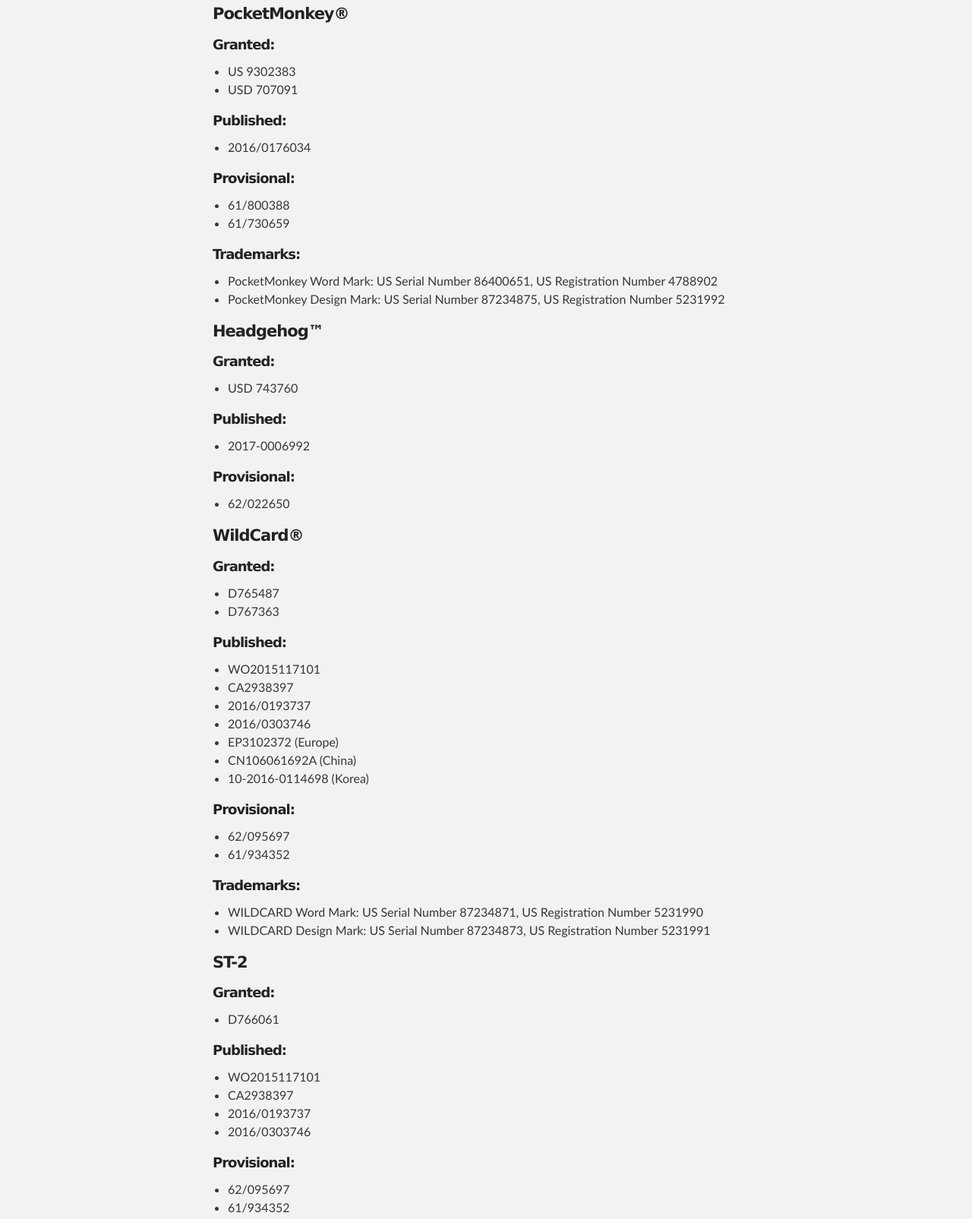
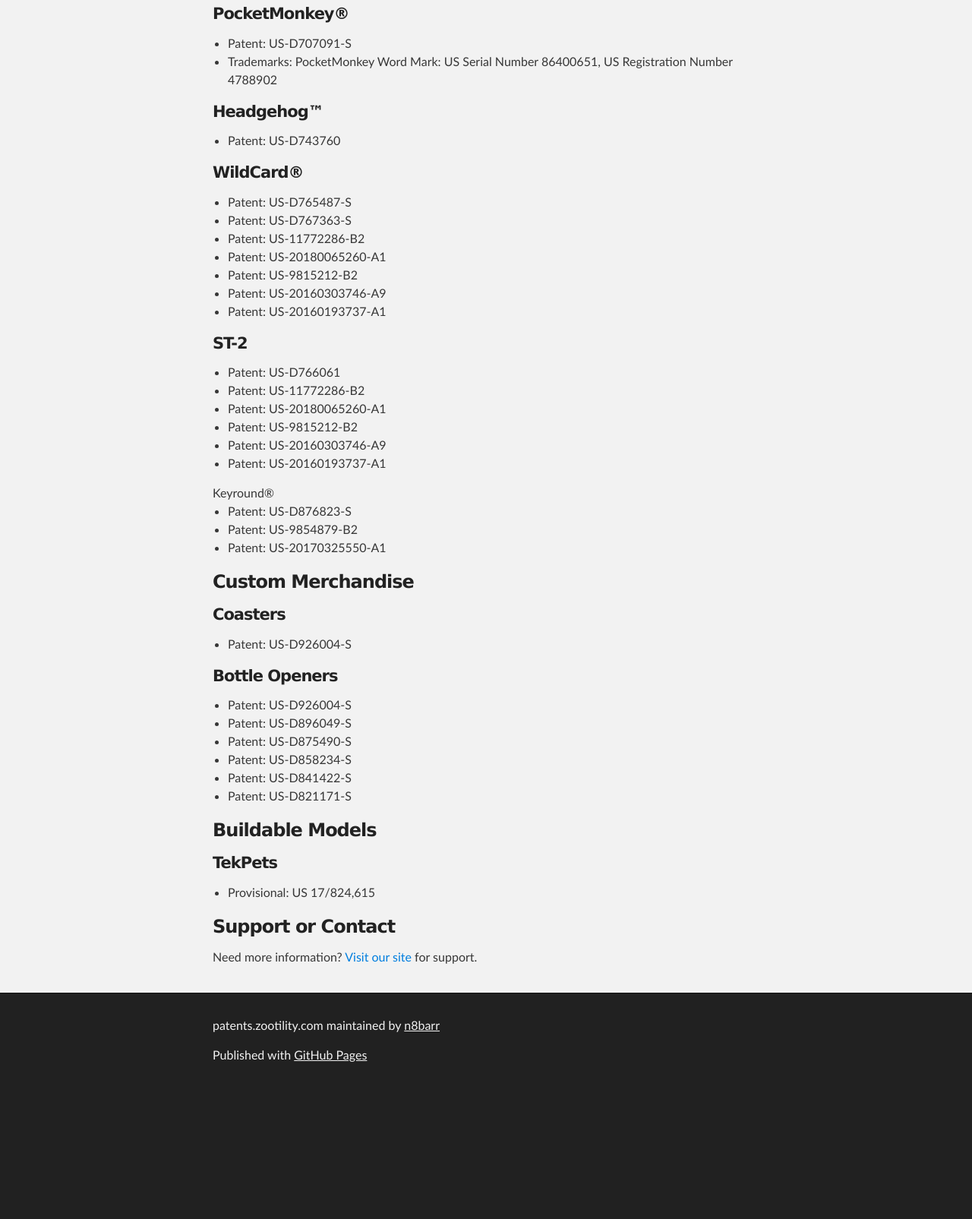
Before and after one commit to n8barr/patents.zootility.com, a plain HTML site: page index.html in a window 1280 px wide. Shown: the part 587-2192 px from the top of the page at 76% size. After the commit the page ends 2023 px from the top, so only its background shows below. Drawn offline with Linux system fonts and the light colour scheme.

Commit message:
Reviewed IP for current status

```diff
--- a/index.html
+++ b/index.html
@@ -42,144 +42,81 @@
   </ul>
 <h4>
 <a id="pocketmonkey" class="anchor" href="#pocketmonkey" aria-hidden="true"><span aria-hidden="true" class="octicon octicon-link"></span></a>PocketMonkey®</h4>
-
-<h5>Granted: </h5>
   <ul>
-    <li>US 9302383</li>
-    <li>USD 707091</li>
-  </ul>
-<h5>Published:</h5>
-  <ul>
-    <li>2016/0176034</li>
-  </ul>
-<h5>Provisional:</h5>
-  <ul>
-    <li>61/800388</li>
-    <li>61/730659</li>
-  </ul>
-<h5>Trademarks:</h5>
-  <ul>
-    <li>PocketMonkey Word Mark: US Serial Number 86400651, US Registration Number 4788902</li>
-    <li>PocketMonkey Design Mark: US Serial Number 87234875, US Registration Number 5231992</li>
+    <li>Patent: US-D707091-S</li>
+    <li>Trademarks: PocketMonkey Word Mark: US Serial Number 86400651, US Registration Number 4788902</li>
   </ul>
 
 <h4>
 <a id="headgehog" class="anchor" href="#headgehog" aria-hidden="true"><span aria-hidden="true" class="octicon octicon-link"></span></a>Headgehog™</h4>
-
-<h5>Granted:</h5>
   <ul>
-    <li>USD 743760</li>
-  </ul>
-<h5>Published:</h5>
-  <ul>
-    <li>2017-0006992</li>
-  </ul>
-<h5>Provisional:</h5>
-  <ul>
-    <li>62/022650</li>
+    <li>Patent: US-D743760</li>
   </ul>
 
 <h4>
 <a id="wildcard" class="anchor" href="#wildcard" aria-hidden="true"><span aria-hidden="true" class="octicon octicon-link"></span></a>WildCard®</h4>
 
-<h5>Granted:</h5>
   <ul>
-    <li>D765487</li>
-    <li>D767363</li>
-  </ul>
-<h5>Published:</h5>
-  <ul>
-    <li>WO2015117101</li>
-    <li>CA2938397</li>
-    <li>2016/0193737</li>
-    <li>2016/0303746</li>
-    <li>EP3102372 (Europe)</li>
-    <li>CN106061692A (China)</li>
-    <li>10-2016-0114698 (Korea)</li>
-  </ul>
-<h5>Provisional:</h5>
-  <ul>
-    <li>62/095697</li>
-    <li>61/934352</li>
-  </ul>
-<h5>Trademarks:</h5>
-  <ul>
-    <li>WILDCARD Word Mark: US Serial Number 87234871, US Registration Number 5231990</li>
-    <li>WILDCARD Design Mark: US Serial Number 87234873, US Registration Number 5231991</li>
+    <li>Patent: US-D765487-S</li>
+    <li>Patent: US-D767363-S</li>
+    <li>Patent: US-11772286-B2</li>
+    <li>Patent: US-20180065260-A1</li>
+    <li>Patent: US-9815212-B2</li>
+    <li>Patent: US-20160303746-A9</li>
+    <li>Patent: US-20160193737-A1</li>
   </ul>
 
 <h4>
-<a id="sabertooth" class="anchor" href="#sabertooth" aria-hidden="true"><span aria-hidden="true" class="octicon octicon-link"></span></a>ST-2</h4>
+<a id="Super Thin Knives" class="anchor" href="#sabertooth" aria-hidden="true"><span aria-hidden="true" class="octicon octicon-link"></span></a>ST-2</h4>
 
-<h5>Granted:</h5>
   <ul>
-    <li>D766061</li>
+    <li>Patent: US-D766061</li>
+    <li>Patent: US-11772286-B2</li>
+    <li>Patent: US-20180065260-A1</li>
+    <li>Patent: US-9815212-B2</li>
+    <li>Patent: US-20160303746-A9</li>
+    <li>Patent: US-20160193737-A1</li>
   </ul>
-<h5>Published:</h5>
-  <ul>
-    <li>WO2015117101</li>
-    <li>CA2938397</li>
-    <li>2016/0193737</li>
-    <li>2016/0303746</li>
-  </ul>
-<h5>Provisional:</h5>
-  <ul>
-    <li>62/095697</li>
-    <li>61/934352</li>
-  </ul>
-<h4>
+
 <a id="keyround" class="anchor" href="#keyround" aria-hidden="true"><span aria-hidden="true" class="octicon octicon-link"></span></a>Keyround®</h4>
 
-<h5>Pending:</h5>
   <ul>
-   <li>15/152561</li>
-    <li>29/590160</li>
-  </ul>
-<h5>Provisional:</h5>
-  <ul>
-    <li>62/354091</li>
-  </ul>
-<h5>Trademarks:</h5>
-  <ul>
-    <li>Keyround Word Mark: US Serial Number 87096249, US Registration Number 5141419</li>
+    <li>Patent: US-D876823-S</li>
+    <li>Patent: US-9854879-B2</li>
+    <li>Patent: US-20170325550-A1</li>
   </ul>
 
 <h3>
-<a id="open-beer-season-products" class="anchor" href="#open-beer-season-products" aria-hidden="true"><span aria-hidden="true" class="octicon octicon-link"></span></a>Open Beer Season® Products</h3>
+<a id="open-beer-season-products" class="anchor" href="#open-beer-season-products" aria-hidden="true"><span aria-hidden="true" class="octicon octicon-link"></span></a>Custom Merchandise</h3>
 
 <h4>
 <a id="coasters" class="anchor" href="#coasters" aria-hidden="true"><span aria-hidden="true" class="octicon octicon-link"></span></a>Coasters</h4>
 
-<h5>Pending:</h5>
   <ul>
-   <li>29/590166</li>
+    <li>Patent: US-D926004-S</li>
   </ul>
 
 <h4>
 <a id="bottle-openers" class="anchor" href="#bottle-openers" aria-hidden="true"><span aria-hidden="true" class="octicon octicon-link"></span></a>Bottle Openers</h4>
 
-<h5>Pending:</h5>
   <ul>
-   <li>29/590169</li>
-  </ul>
-<h5>Trademarks:</h5>
-  <ul>
-    <li>Open Beer Season Word Mark: US Serial Number 87102775, US Registration Number 5297787</li>
-    <li>Open Beer Season Design Mark: US Serial Number 87235384, US Registration Number 5232013</li>
+    <li>Patent: US-D926004-S</li>
+    <li>Patent: US-D896049-S</li>
+    <li>Patent: US-D875490-S</li>
+    <li>Patent: US-D858234-S</li>
+    <li>Patent: US-D841422-S</li>
+    <li>Patent: US-D821171-S</li>
   </ul>
 
 <h3>
-<a id="tulry-products" class="anchor" href="#tulry-products" aria-hidden="true"><span aria-hidden="true" class="octicon octicon-link"></span></a>Tülry™ Products</h3>
+<a id="tekpets-products" class="anchor" href="#tekpets-products" aria-hidden="true"><span aria-hidden="true" class="octicon octicon-link"></span></a>Buildable Models</h3>
 
 <h4>
-<a id="necklace-pendants" class="anchor" href="#necklace-pendants" aria-hidden="true"><span aria-hidden="true" class="octicon octicon-link"></span></a>Necklace Pendants</h4>
+<a id="tekpets" class="anchor" href="#tekpets" aria-hidden="true"><span aria-hidden="true" class="octicon octicon-link"></span></a>TekPets</h4>
 
-<h5>Pending:</h5>
   <ul>
-   <li>15/604645</li>
-    <li>29/609929</li>
+    <li>Provisional: US 17/824,615</li>
   </ul>
-
 
 <h3>
 <a id="support-or-contact" class="anchor" href="#support-or-contact" aria-hidden="true"><span aria-hidden="true" class="octicon octicon-link"></span></a>Support or Contact</h3>
```
